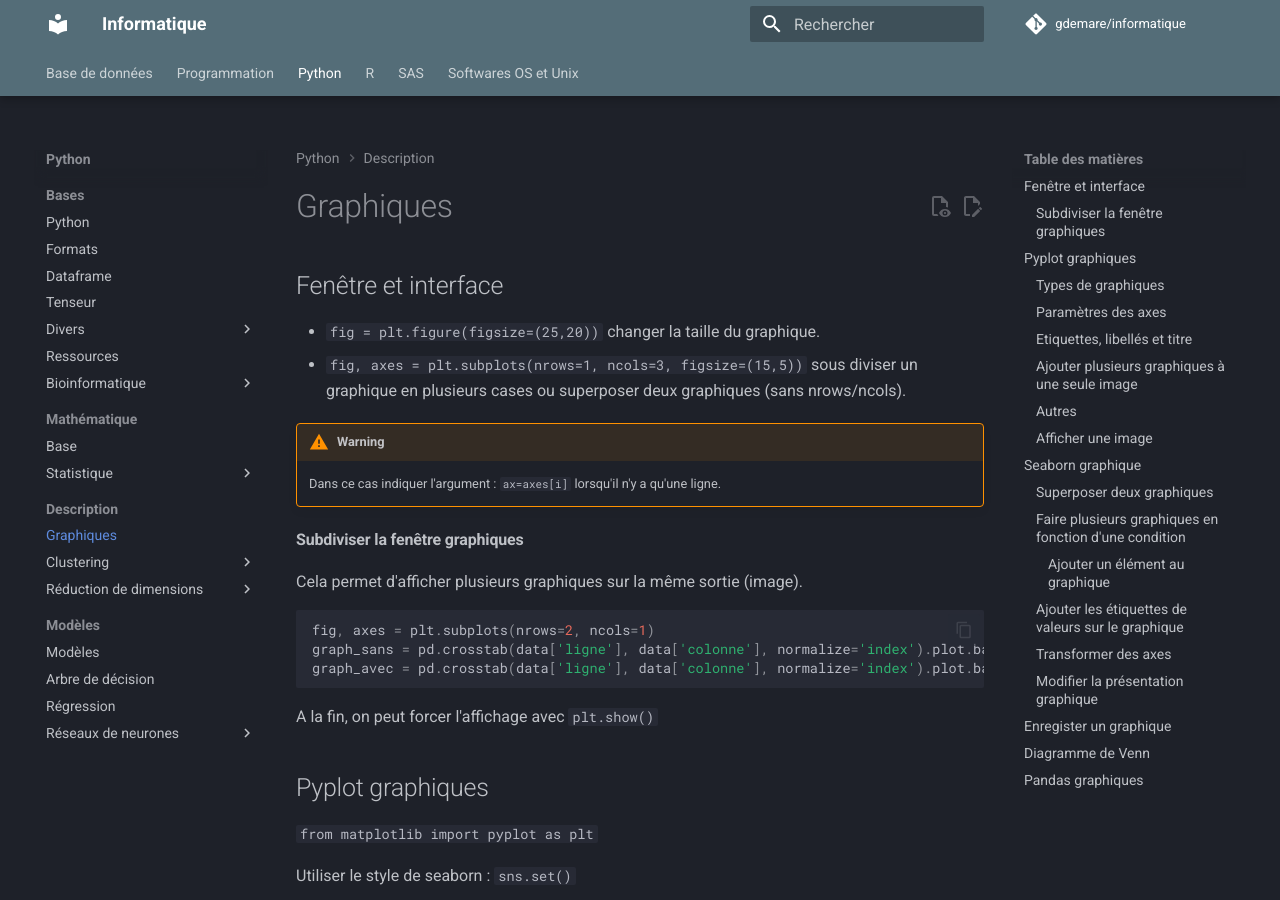
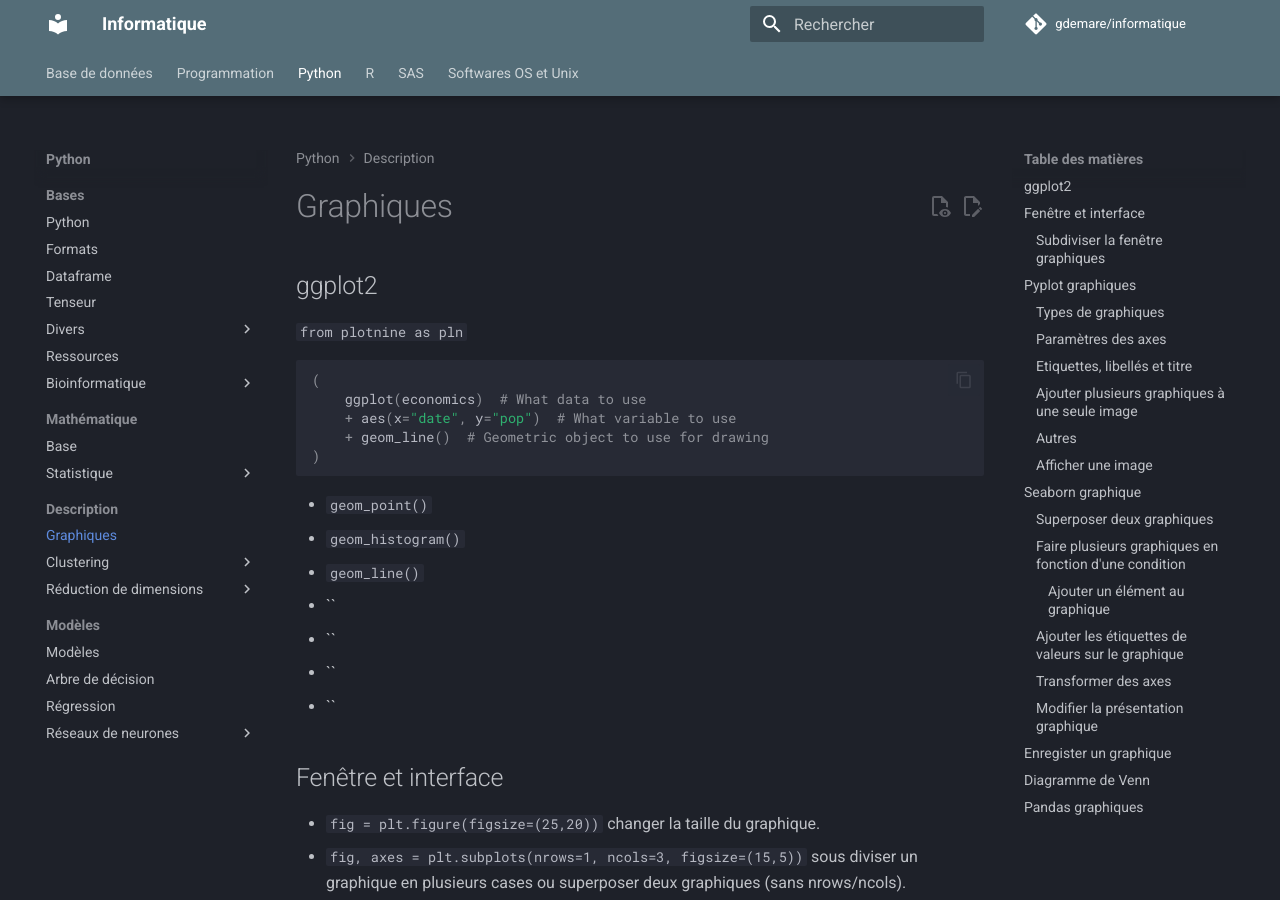
Before and after one commit to gdemare/Informatique, an MkDocs documentation site: the page built from docs/python/math/graphiques_py.md, in a window 1280 px wide and 900 px high. Built offline with MkDocs 1.6.1 and Material for MkDocs 9.7.7, drawn with Linux system fonts in a browser that asks for light colours; comment, search, counter and statistics services are not loaded.

Commit message:
Update graphiques_py.md

````diff
--- a/docs/python/math/graphiques_py.md
+++ b/docs/python/math/graphiques_py.md
@@ -1,3 +1,23 @@
+## ggplot2
+
+`from plotnine as pln`
+
+``` python
+(
+    ggplot(economics)  # What data to use
+    + aes(x="date", y="pop")  # What variable to use
+    + geom_line()  # Geometric object to use for drawing
+)
+```
+
+* `geom_point()`
+* `geom_histogram()`
+* `geom_line()`
+* ``
+* ``
+* ``
+* ``
+
 ## Fenêtre et interface
 
 * `fig = plt.figure(figsize=(25,20))`  changer la taille du graphique.
````
